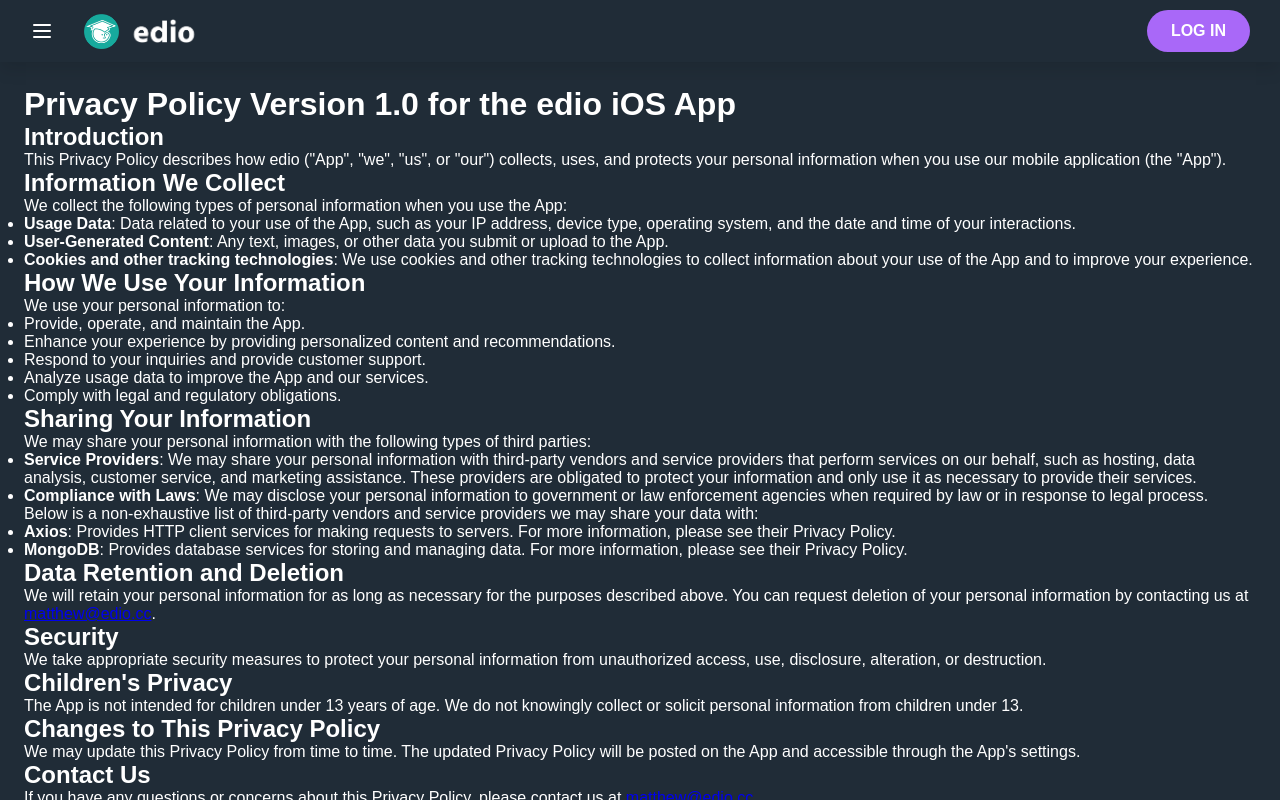
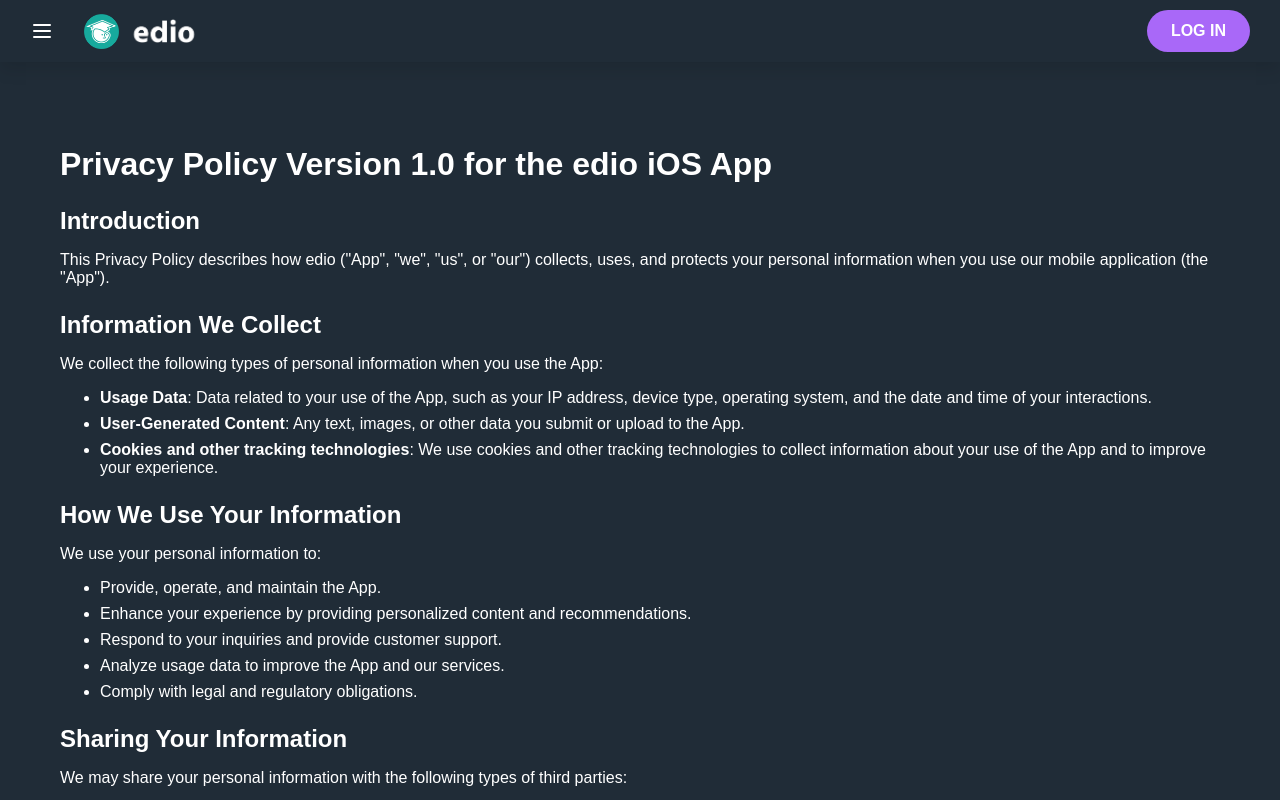
Before and after one commit to edio-tech/edio-app-frontend, a React (Vite) app: page /privacy in a window 1280 px wide. Built offline with nearby package versions, Linux system fonts and the light colour scheme.

Commit message:
privacy page rendering nicer

```diff
--- a/src/pages/Privacy.jsx
+++ b/src/pages/Privacy.jsx
@@ -1,4 +1,6 @@
-import Markdown from 'react-markdown';
+import ReactMarkdown from 'react-markdown';
+
+import "styles/pages/privacy.css"
 
 const markdownPrivacy = `
 # Privacy Policy Version 1.0 for the edio iOS App
@@ -62,8 +64,8 @@
 
 const Privacy = () => {
   return (
-    <div style={{padding: 24}}>
-        <Markdown>{markdownPrivacy}</Markdown>
+    <div className = "flex-conteiner">
+        <ReactMarkdown className = "markdown-content">{markdownPrivacy}</ReactMarkdown>
     </div>
   )
 }
--- /dev/null
+++ b/src/styles/pages/privacy.css
@@ -0,0 +1,33 @@
+.markdown-content {
+   margin: 50px;
+   padding-bottom: 10px;
+}
+
+.markdown-content h1,
+.markdown-content h2,
+.markdown-content h3,
+.markdown-content h4,
+.markdown-content h5,
+.markdown-content h6 {
+  margin-top: 24px;
+  margin-bottom: 16px;
+}
+
+.markdown-content p {
+  margin-bottom: 16px;
+}
+
+.markdown-content ul,
+.markdown-content ol {
+  margin: 16px 0;
+  padding-left: 40px;
+}
+
+.markdown-content li {
+  margin-bottom: 8px;
+}
+
+.markdown-content a {
+  color: #007bff;
+  text-decoration: none;
+}
```
